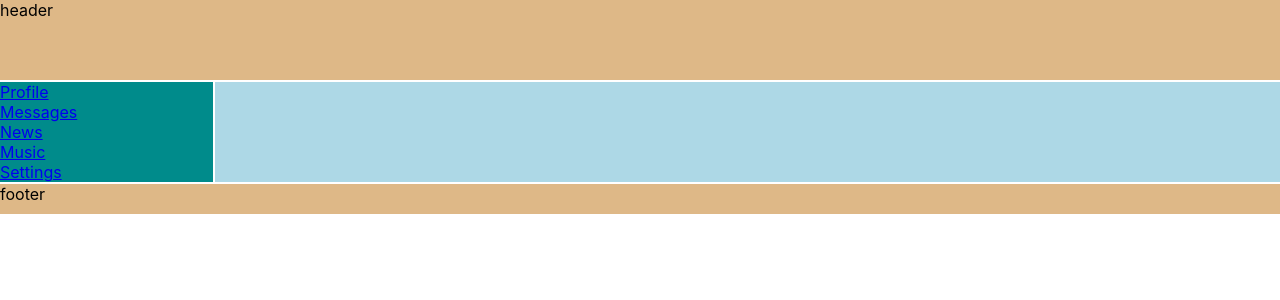
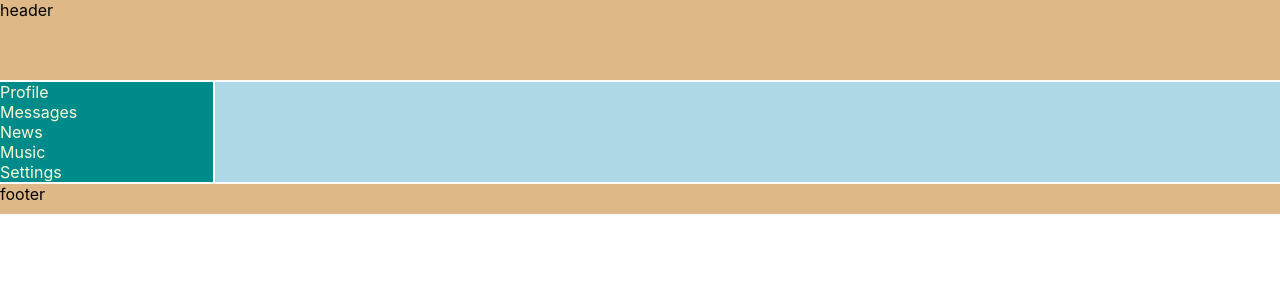
Before and after one commit to metalheadpnz/socialNetwork, a React (Create React App) app: page / in a window 1280 px wide. Shown: the top 300 px of the page. Built offline with nearby package versions, Linux system fonts and the light colour scheme.

Commit message:
Lesson 20. NavLink

```diff
--- a/src/components/Nav/Nav.jsx
+++ b/src/components/Nav/Nav.jsx
@@ -1,23 +1,24 @@
 import React from 'react';
 import s from './Nav.module.css';
+import {NavLink} from "react-router-dom";
 
 function Nav() {
     return (
         <nav className={s.nav}>
             <div>
-                <a href="/Profile">Profile</a>
+                <NavLink to="/Profile" activeClassName={s.active}>Profile</NavLink>
             </div>
             <div>
-                <a href="/Messages">Messages</a>
+                <NavLink to="/Messages" activeClassName={s.active}>Messages</NavLink>
             </div>
             <div>
-                <a href="/News">News</a>
+                <NavLink to="/News" activeClassName={s.active}>News</NavLink>
             </div>
             <div>
-                <a href="/Music">Music</a>
+                <NavLink to="/Music" activeClassName={s.active}>Music</NavLink>
             </div>
             <div>
-                <a href="/Settings">Settings</a>
+                <NavLink to="/Settings" activeClassName={s.active}>Settings</NavLink>
             </div>
         </nav>
     );
--- a/src/components/Nav/Nav.module.css
+++ b/src/components/Nav/Nav.module.css
@@ -2,3 +2,11 @@
     grid-area: nav;
     background-color: darkcyan;
     }
+.nav a {
+    color: lightgoldenrodyellow;
+    text-decoration: none;
+}
+
+.nav a.active {
+    color: lightsalmon;
+}
```
